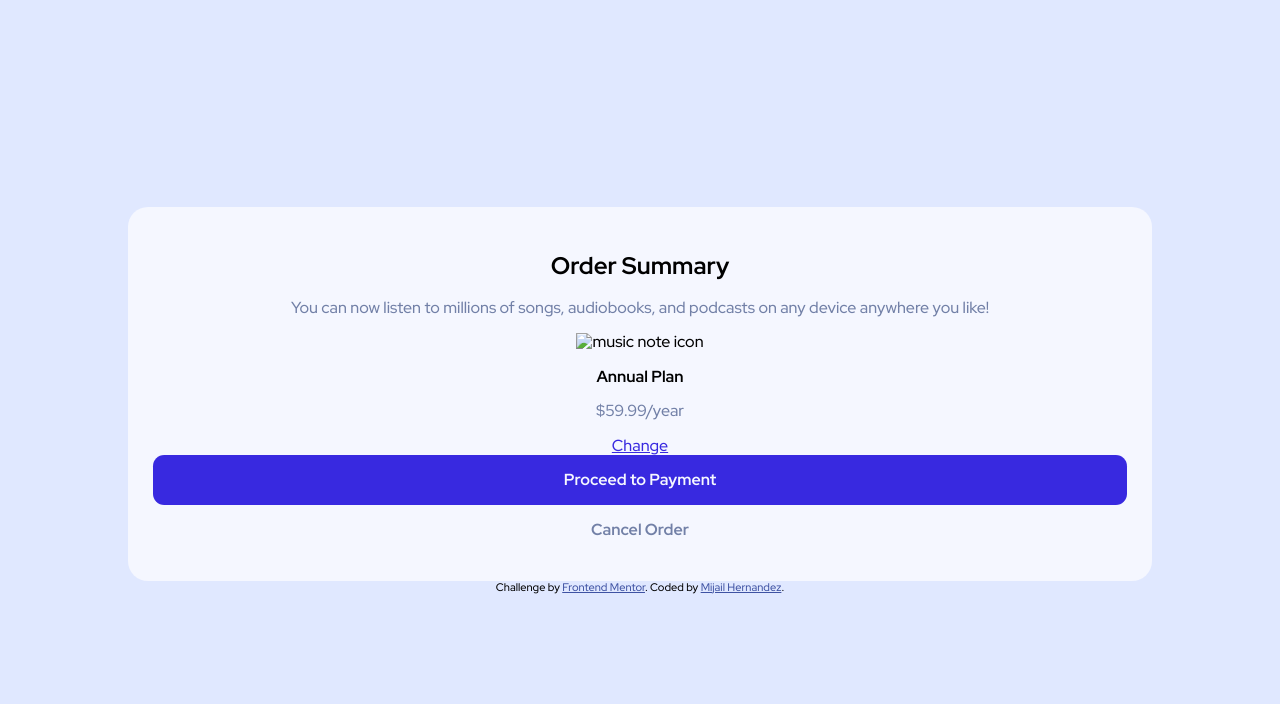
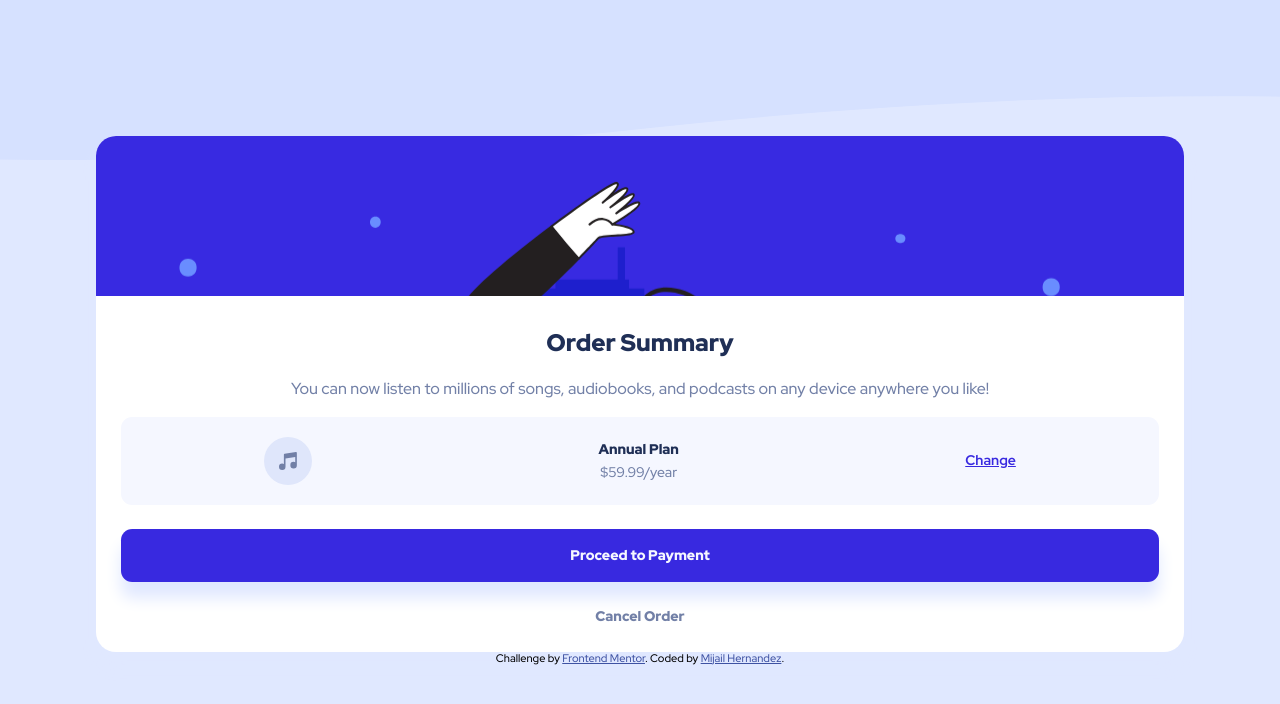
Before and after one commit to MishaHernandez/order-summary-component-main, a plain HTML site: page index.html in a window 1280 px wide. Drawn offline with Linux system fonts and the light colour scheme.

Commit message:
added images, shadows and measures.

```diff
--- a/index.html
+++ b/index.html
@@ -26,7 +26,7 @@
       </p>
 
       <div class="card__plan">
-        <img src="" alt="music note icon">
+        <img class="card__plan-icon" src="./images/icon-music.svg" alt="music note icon">
         <div class="card__plan-details">
           <p class="card__plan-details-title">Annual Plan</p>
           <p class="card__plan-details-price">$59.99/year</p>
--- a/scss/content.scss
+++ b/scss/content.scss
@@ -1,6 +1,10 @@
 body {
     font-family: $font;
     background-color: $pale-blue;
+    background-image: url(../images/pattern-background-mobile.svg);
+    background-size: 100% 20%;
+    background-position: top;
+    background-repeat: no-repeat;
     height: 100vh;
 
     display: flex;
@@ -10,27 +14,57 @@ body {
 }
 
 .card{
-    width: 80%;
-    background-color: $very-pale-blue;
+    width: 85%;
+    background-color: white;
     border-radius: 1.25rem;
+    color: $dark-blue;
+    box-shadow: 0 1rem 1rem $pale-blue;
 
+    &__header {
+        background-image: url(../images/illustration-hero.svg);
+        background-size: cover;
+        height: 10rem;
+        border-top-left-radius: 1.25rem;
+        border-top-right-radius: 1.25rem;
+    }
     &__body {
         text-align: center;
         padding: 1.56rem;
+        line-height: 1.5;
+    }
+    &__title {
+        font-weight: 900;
+        margin-top: 4px;
+        margin-bottom: 4px;
     }
     &__intro {
         color: $desaturated-blue;
     }
+    &__plan {
+        display: flex;
+        justify-content: space-around;
+        align-items: center;
+        border-radius: 0.7rem;
+        background-color: $very-pale-blue;
+        padding-top: .5rem;
+        padding-bottom: .5rem;
+        margin-bottom: 1.5rem;
+    }
     &__plan-details {
+        font-size: 14px;
         &-title {
-            font-weight: 700;
+            font-weight: 900;
+            margin-bottom: 2px;
         }
         &-price {
             color: $desaturated-blue;
+            margin-top: 2px;
         }
     }
     &__plan-link {
         color: $bright-blue;
+        font-weight: 700;
+        font-size: 14px;
     }
 }
 
@@ -38,14 +72,18 @@ body {
     display: block;
     padding: 1rem 1.5rem;
     border-radius: 0.7rem;
+    font-size: 14px;
 
     &--primary {
         background-color: $bright-blue;
-        font-weight: 700;
+        font-weight: 900;
         color: $very-pale-blue;
+        box-shadow: 0 1rem 1rem $pale-blue;
+        margin-bottom: .5rem;
     }
     &--secondary {
         color: $desaturated-blue;
-        font-weight: 700;
+        font-weight: 900;
+        padding-bottom: 0;
     }
 }
```
Also changed, not shown: css/style.css, 1 other file.
